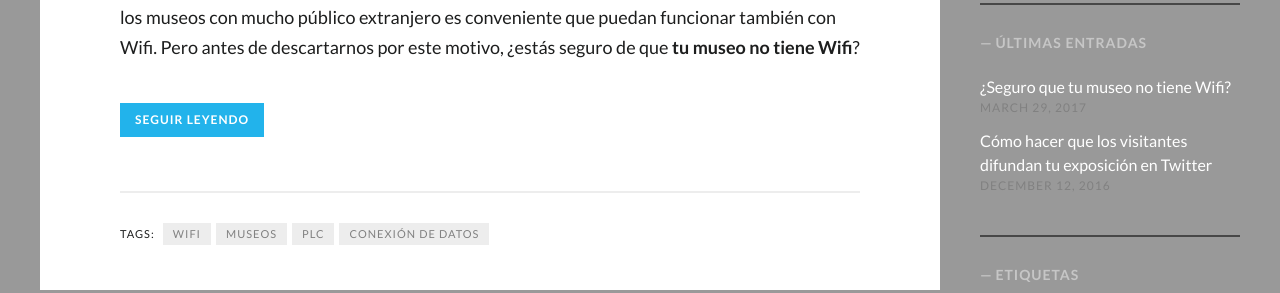
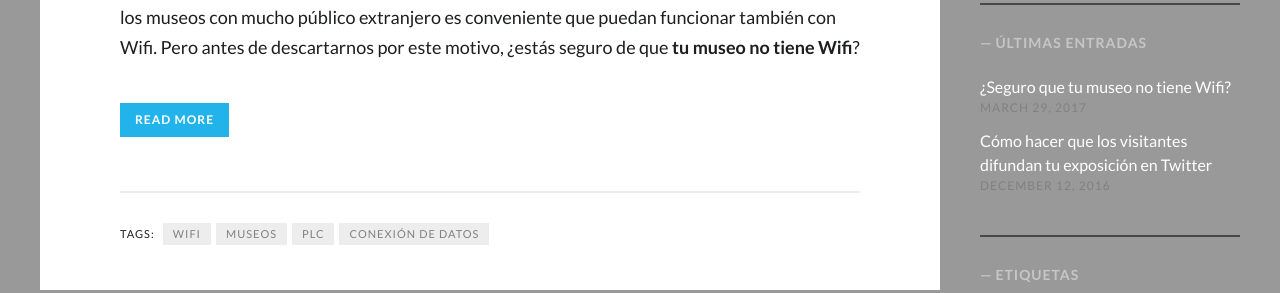
Before and after one commit to nubart/blog-en, a Jekyll site: the page built from index.html, in a window 1280 px wide and 1400 px high, scrolled down 806 px. Shown: the part 148-441 px from the top of the window. Built offline with Jekyll 4.4.1, drawn with Linux system fonts in a browser that asks for light colours; some web fonts are replaced; the list of posts is cut into pages by our own code; comment, search, counter and statistics services are not loaded; some of the changed text lies outside the part shown.

Commit message:
translation 1

```diff
--- a/index.html
+++ b/index.html
@@ -23,7 +23,7 @@ layout: default
                     {% else %}
                         {{ post.content }}
                     {% endif %}
-                    <p class="read-more"><a href="{{ site.baseurl }}{{ post.url }}" class="more-link" title="read more">seguir leyendo</a></p>
+                    <p class="read-more"><a href="{{ site.baseurl }}{{ post.url }}" class="more-link" title="read more">read more</a></p>
                 </div><!-- .entry-content -->
                 {% if post.tags.size > 0 %}
                 <footer class="entry-footer">
@@ -38,11 +38,11 @@ layout: default
             <nav class="pagination">
                 <h2 class="screen-reader-text">Posts navigation</h2>
                 {% if paginator.previous_page %}
-                <a href="{{ paginator.previous_page_path | prepend: site.baseurl }}" class="newer-posts fa-chevron-left square fill-horizontal"><span class="screen-reader-text">Últimas entradas</span></a>
+                <a href="{{ paginator.previous_page_path | prepend: site.baseurl }}" class="newer-posts fa-chevron-left square fill-horizontal"><span class="screen-reader-text">Newer posts</span></a>
                 {% endif %}
                 <span class="page-number">Page {{ paginator.page }} of {{ paginator.total_pages }}</span>
                 {% if paginator.next_page %}
-                <a href="{{ paginator.next_page_path | prepend: site.baseurl }}" class="older-posts fa-chevron-right square fill-horizontal"><span class="screen-reader-text">Entradas antiguas</span></a>
+                <a href="{{ paginator.next_page_path | prepend: site.baseurl }}" class="older-posts fa-chevron-right square fill-horizontal"><span class="screen-reader-text">Older posts</span></a>
                 {% endif %}
             </nav><!-- .pagination -->
             {% endif %}
```
